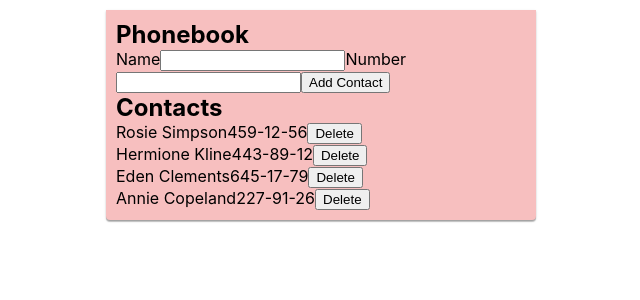
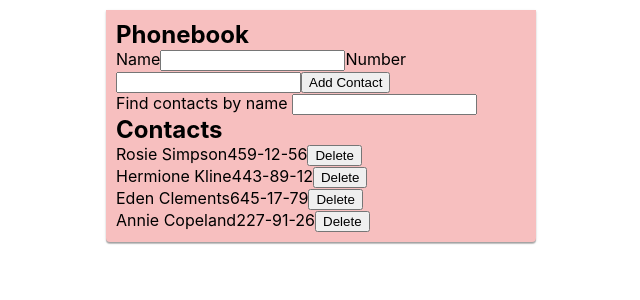
Before and after one commit to AndrL2311/goit-react-hw-02-phonebook, a React (Create React App) app: page / in a window 1280 px wide. Shown: the top 300 px of the page, without its empty margins (319-959 px from the left). Built offline with nearby package versions, Linux system fonts and the light colour scheme.

Commit message:
add filter

```diff
--- a/src/App.jsx
+++ b/src/App.jsx
@@ -3,6 +3,7 @@ import { v4 as uuidv4 } from 'uuid';
 
 import s from './App.module.css';
 import Form from './components/Form/Form';
+import Filter from './components/Filter/Filter';
 import Contacts from './components/Contacts/Contacts';
 
 class App extends React.Component {
@@ -24,11 +25,22 @@ class App extends React.Component {
     });
   };
 
+  changeFilter = event => {
+    this.setState({ filter: event.currentTarget.value });
+  };
+
   render() {
+    const normalizedFilter = this.state.filter.toLowerCase();
+    const visibleContacts = this.state.contacts.filter(contact =>
+      contact.name.toLowerCase().includes(normalizedFilter),
+    );
+
     return (
       <div className={s.container}>
         <Form onSubmit={this.formSubmitHandler} />
-        <Contacts contacts={this.state.contacts} />
+        <Filter value={this.state.filter} onChange={this.changeFilter} />
+        {/* <Contacts contacts={this.state.contacts} /> */}
+        <Contacts contacts={visibleContacts} />
       </div>
     );
   }
--- /dev/null
+++ b/src/components/Filter/Filter.jsx
@@ -0,0 +1,12 @@
+// import s from './Filter.module.css';
+
+function Filter({ value, onChange }) {
+  return (
+    <label>
+      Find contacts by name{' '}
+      <input type="text" value={value} onChange={onChange} />
+    </label>
+  );
+}
+
+export default Filter;
```
Also changed, not shown: src/components/Filter/Filter.module.css (added).
